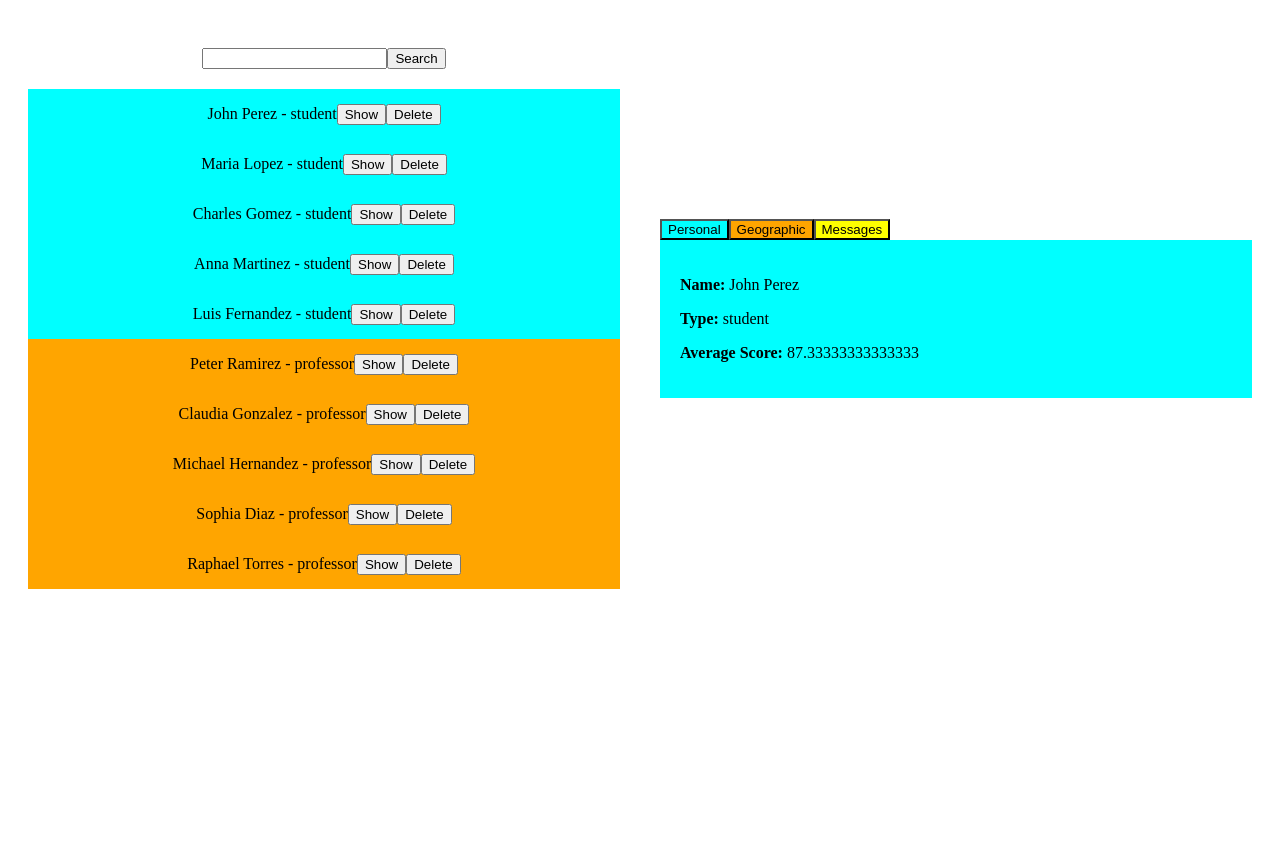
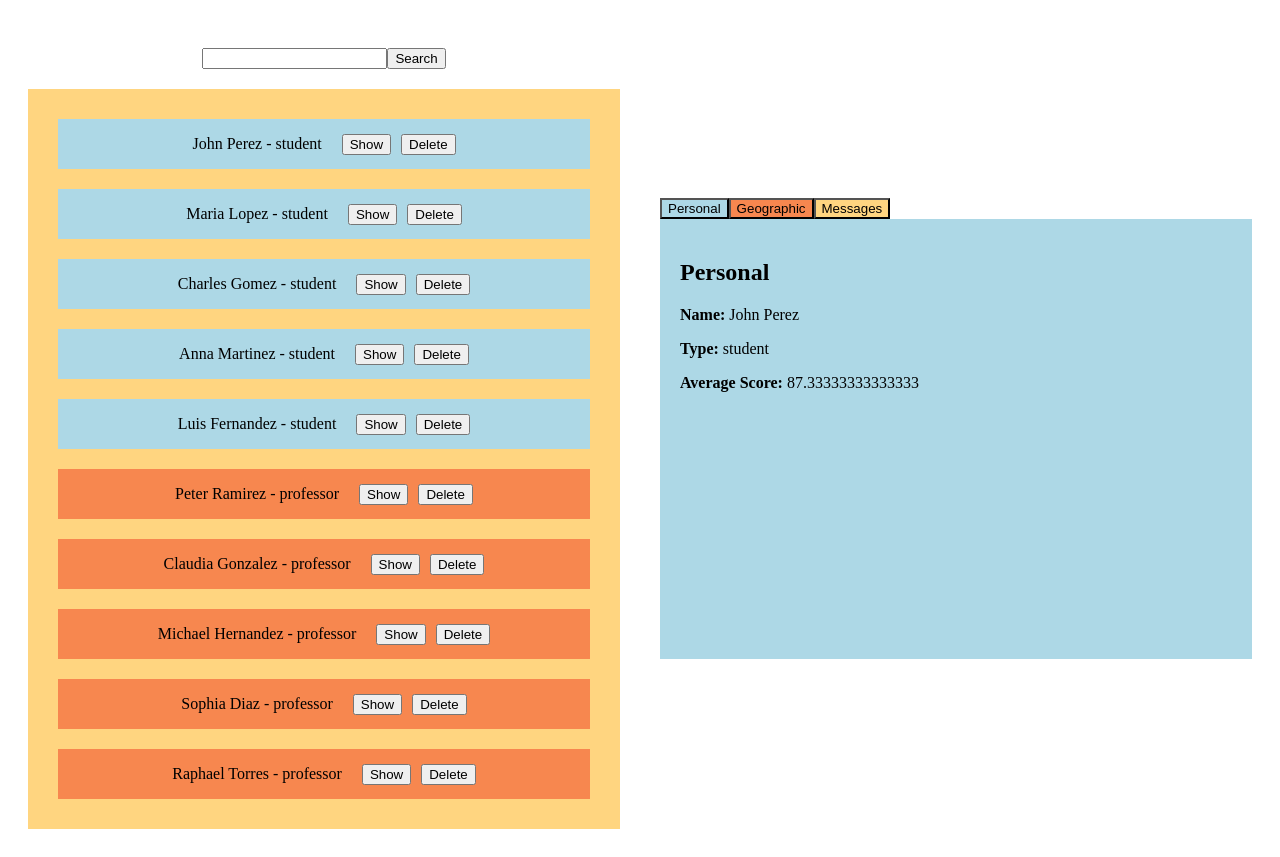
Before and after one commit to marinovivianUPB/Marino-ANGULAR-COURSE-2024, an Angular app in the folder nuevo_proyecto_angular/: page / in a window 1280 px wide. Before the commit the page ends 800 px from the top, so only its background shows below. Built offline with nearby package versions, Linux system fonts and the light colour scheme.

Commit message:
[11-10-24] style changes, ui modifications, lowercase to search messages

```diff
--- a/nuevo_proyecto_angular/src/app/app.component.html
+++ b/nuevo_proyecto_angular/src/app/app.component.html
@@ -5,9 +5,9 @@
 </div>
 <div class="column">
 <div>
-  <button (click)="tab=1" [style.backgroundColor]="'cyan'">Personal</button>
-  <button (click)="tab=2" [style.backgroundColor]="'orange'">Geographic</button>
-  <button (click)="tab=3" [style.backgroundColor]="'yellow'">Messages</button>
+  <button (click)="tab=1" [style.backgroundColor]="'#ADD8E6'">Personal</button>
+  <button (click)="tab=2" [style.backgroundColor]="'#f7874f'">Geographic</button>
+  <button (click)="tab=3" [style.backgroundColor]="'#FFD580'">Messages</button>
 </div>
 <card [entry]="objectCard" [tab]="tab"></card>
 </div>
--- a/nuevo_proyecto_angular/src/app/card/card.component.html
+++ b/nuevo_proyecto_angular/src/app/card/card.component.html
@@ -1,16 +1,20 @@
-<div [style.backgroundColor]="tab === 1 ? 'cyan' : (tab === 2 ? 'orange' : 'yellow')" [style.padding]="'20px'">
+<div [style.backgroundColor]="tab === 1 ? '#ADD8E6' : (tab === 2 ? '#f7874f' : '#FFD580')" [style.padding]="'20px'" [style.height]="'400px'"
+    [style.overflowY]="'auto'">
     @switch(tab){
         @case(1){
             <div>
+                <h2>Personal</h2>
                 <p><strong>Name:</strong> {{entry[1].name}} {{entry[1].lastName}}</p>
                 <p><strong>Type:</strong> {{entry[1].type}}</p>
+                @if(entry[1].type==='student'){
                 <p><strong>Average Score:</strong> {{(entry[1].firstTestScore + entry[1].secondTestScore + entry[1].finalTestScore) / 3}}</p>
+                }
             </div>
         }
         @case(2){
             <div>
-                <p><strong>Address:</strong></p>
-                <p>{{entry[1].address.number}}, {{entry[1].address.street}}, {{entry[1].address.zone}}</p>
+                <h2>Geographic</h2>
+                <p><strong>Address:</strong> {{entry[1].address.number}}, {{entry[1].address.street}}, {{entry[1].address.zone}}</p>
                 <p><strong>Country:</strong> {{entry[1].country}}</p>
                 <p><strong>Province:</strong> {{entry[1].province}}</p>
               </div>
--- a/nuevo_proyecto_angular/src/app/card/card.component.ts
+++ b/nuevo_proyecto_angular/src/app/card/card.component.ts
@@ -27,7 +27,7 @@ export class CardComponent implements OnChanges {
   public receiveSearchTerm(data:string){
     console.log("got search term")
     if (data) {
-      this.messagesList = this.messagesList.filter(entry => entry.includes(data));
+      this.messagesList = this.messagesList.filter(entry => entry.toLowerCase().includes(data));
     } else {
       this.messagesList = [...this.originalList];
     }
--- a/nuevo_proyecto_angular/src/app/item/item.component.html
+++ b/nuevo_proyecto_angular/src/app/item/item.component.html
@@ -1,13 +1,15 @@
-<div [style.backgroundColor]="type === 0 ? 'white' : (object.type === 'student' ? 'cyan' : 'orange')">
+<div [style.backgroundColor]="type === 0 ? 'white' : (object.type === 'student' ? '#ADD8E6' : '#f7874f')" [style.margin]="'20px'">
     <ng-container *ngIf="type === 0; else elseBlock">
-        <p>{{ object}}</p>
+        <p [style.padding]="'20px'">{{ object}}</p>
       </ng-container>
 
       <ng-template #elseBlock>
-        <div class="container">
+        <div class="container" [style.gap]="'20px'">
           <p>{{ object.name }} {{ object.lastName }} - {{ object.type }}</p>
+          <div [style.display]="'flex'" [style.gap]="'10px'">
           <button (click)="sendPersonToParent(0)">Show</button>
           <button (click)="sendPersonToParent(1)">Delete</button>
+          </div>
         </div>
       </ng-template>
 </div>
--- a/nuevo_proyecto_angular/src/app/list/list.component.html
+++ b/nuevo_proyecto_angular/src/app/list/list.component.html
@@ -1,3 +1,5 @@
+<div [style.backgroundColor]="'#FFD580'" [style.padding]="'10px'">
 <div *ngFor="let entry of list">
     <item [object]="entry[1]" [object_key]="entry[0]" [type]="1" (sendData)="sendPersonToParent($event)"></item>
 </div>
+</div>
```
